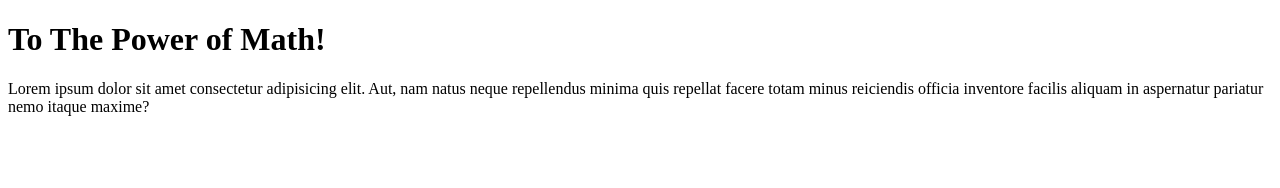
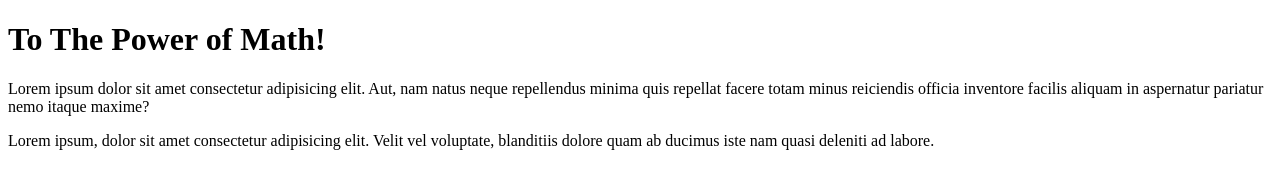
Before and after one commit to gitsofian/aws-webapp, a plain HTML site: page index.html in a window 1280 px wide. Drawn offline with Linux system fonts and the light colour scheme.

Commit message:
text inserted

```diff
--- a/index.html
+++ b/index.html
@@ -13,5 +13,10 @@
       officia inventore facilis aliquam in aspernatur pariatur nemo itaque
       maxime?
     </p>
+    <p>
+      Lorem ipsum, dolor sit amet consectetur adipisicing elit. Velit vel
+      voluptate, blanditiis dolore quam ab ducimus iste nam quasi deleniti ad
+      labore.
+    </p>
   </body>
 </html>
```
